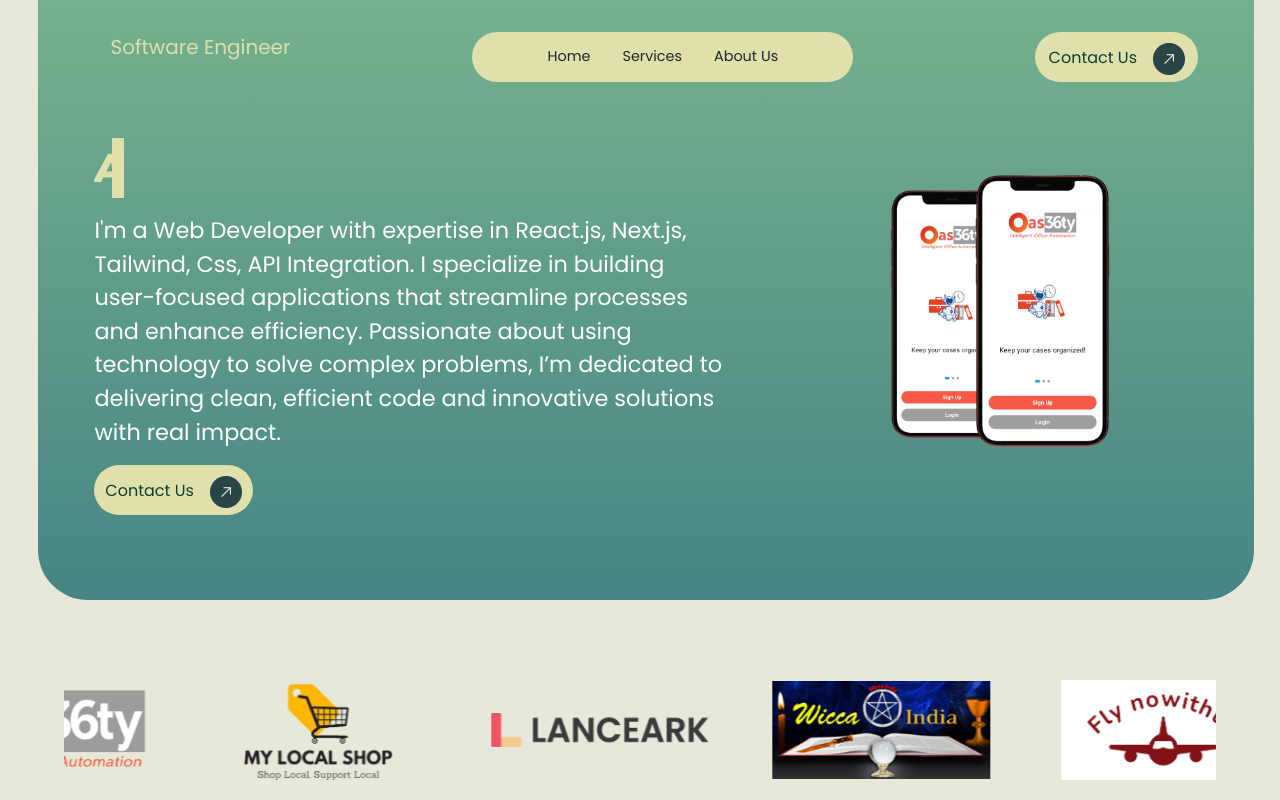
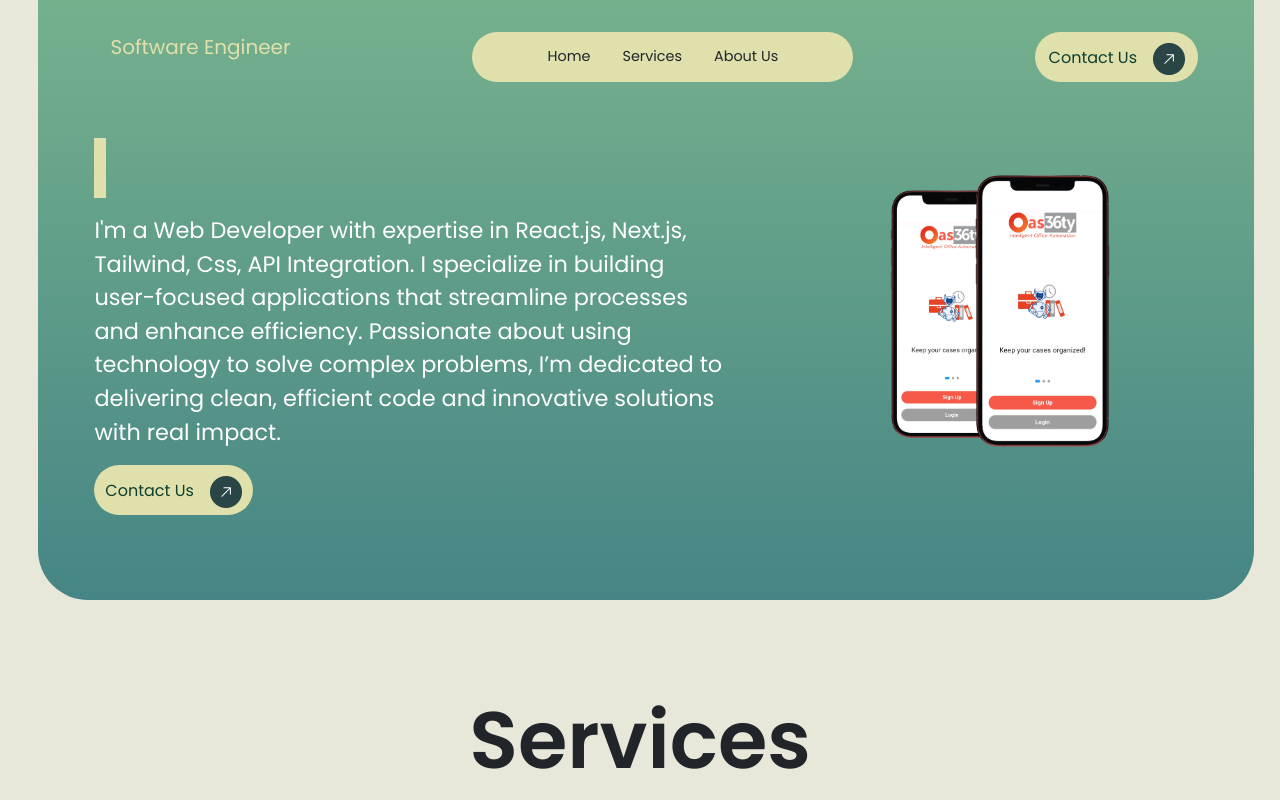
Before and after one commit to anshpreet1203/figma, a React (Create React App) app: page / in a window 1280 px wide. Shown: the top 800 px of the page. Built offline with nearby package versions, Linux system fonts and the light colour scheme.

Commit message:
slider removed

```diff
--- a/src/App.js
+++ b/src/App.js
@@ -135,7 +135,7 @@ const App = () => {
 
               {/* BRANDS */}
 
-              <div className='brands'>
+              {/**<div className='brands'>
                 <div className='brands-wrapper'>
 
                   <img src='/fly.png' alt='logo' className='logos' ></img>
@@ -151,7 +151,7 @@ const App = () => {
 
 
                 </div>
-              </div>
+              </div> */}
 
 
 
```
